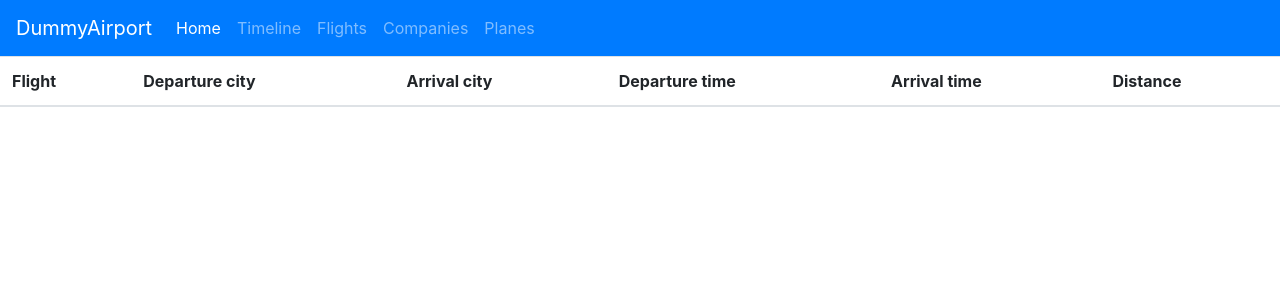
After one commit to sadmonad/DummyAirport, a Django app: page /flights/ in a window 1280 px wide. The commit adds this page. Shown: the top 300 px of the page. Run offline with Django 3.2, Linux system fonts and the light colour scheme; data that the repository does not hold is empty; some libraries are stand-ins or nearby versions.

Commit message:
Flights list

```diff
--- a/DummyAirport/settings/base.py
+++ b/DummyAirport/settings/base.py
@@ -55,7 +55,8 @@ TEMPLATES = [
         'BACKEND': 'django.template.backends.django.DjangoTemplates',
         'DIRS': [
             os.path.join(os.path.dirname(BASE_DIR), 'templates/'),
-            os.path.join(os.path.dirname(BASE_DIR), 'passengers/templates/')
+            os.path.join(os.path.dirname(BASE_DIR), 'passengers/templates/'),
+            os.path.join(os.path.dirname(BASE_DIR), 'flights/templates/'),
         ],
         'APP_DIRS': True,
         'OPTIONS': {
--- a/DummyAirport/urls.py
+++ b/DummyAirport/urls.py
@@ -3,10 +3,12 @@ from django.contrib.auth.views import LoginView
 from django.urls import path, include
 
 import passengers.urls
+import flights.urls
 
 
 urlpatterns = [
     path('admin/', admin.site.urls),
     path('accounts/login/', LoginView.as_view(template_name='login.html'), name='login'),
     path('', include(passengers.urls)),
+    path('', include(flights.urls, namespace='flights')),
 ]
--- /dev/null
+++ b/flights/templates/flights_list.html
@@ -0,0 +1,36 @@
+{% extends 'base.html' %}
+<!DOCTYPE html>
+<html lang="en">
+<head>
+    <meta charset="UTF-8">
+    <title>Flights</title>
+</head>
+<body>
+{% block content %}
+    <table class="table table-striped">
+  <thead>
+    <tr>
+      <th scope="col">Flight</th>
+      <th scope="col">Departure city</th>
+        <th scope="col">Arrival city</th>
+        <th scope="col">Departure time</th>
+        <th scope="col">Arrival time</th>
+        <th scope="col">Distance</th>
+    </tr>
+  </thead>
+  <tbody>
+  {% for flight in flights %}
+    <tr>
+      <td>{{ flight.flight_code }}</td>
+      <td>{{ flight.departure_city }}</td>
+      <td>{{ flight.arrival_city }}</td>
+      <td>{{ flight.departure_time }}</td>
+      <td>{{ flight.arrival_time }}</td>
+      <td>{{ flight.distance }}</td>
+    </tr>
+  {% endfor %}
+  </tbody>
+</table>
+{% endblock %}
+</body>
+</html>
--- /dev/null
+++ b/flights/urls.py
@@ -0,0 +1,9 @@
+from django.urls import path, include
+
+from .views import FlightsListView
+
+app_name = 'flights'
+
+urlpatterns = [
+    path('flights/', FlightsListView.as_view(), name='flights-list')
+]
--- a/flights/views.py
+++ b/flights/views.py
@@ -1 +1,9 @@
-from django.shortcuts import render
+from django.views.generic import ListView
+
+from .models import Flight
+
+
+class FlightsListView(ListView):
+    template_name = 'flights_list.html'
+    queryset = Flight.objects.all()
+    context_object_name = 'flights'
--- a/templates/navbar.html
+++ b/templates/navbar.html
@@ -13,7 +13,7 @@
             <a class="nav-link" href="#">Timeline</a>
         </li>
         <li class="nav-item">
-            <a class="nav-link" href="#">Flights</a>
+            <a class="nav-link" href={% url 'flights:flights-list' %}>Flights</a>
         </li>
         <li class="nav-item">
             <a class="nav-link" href="#">Companies</a>
```
